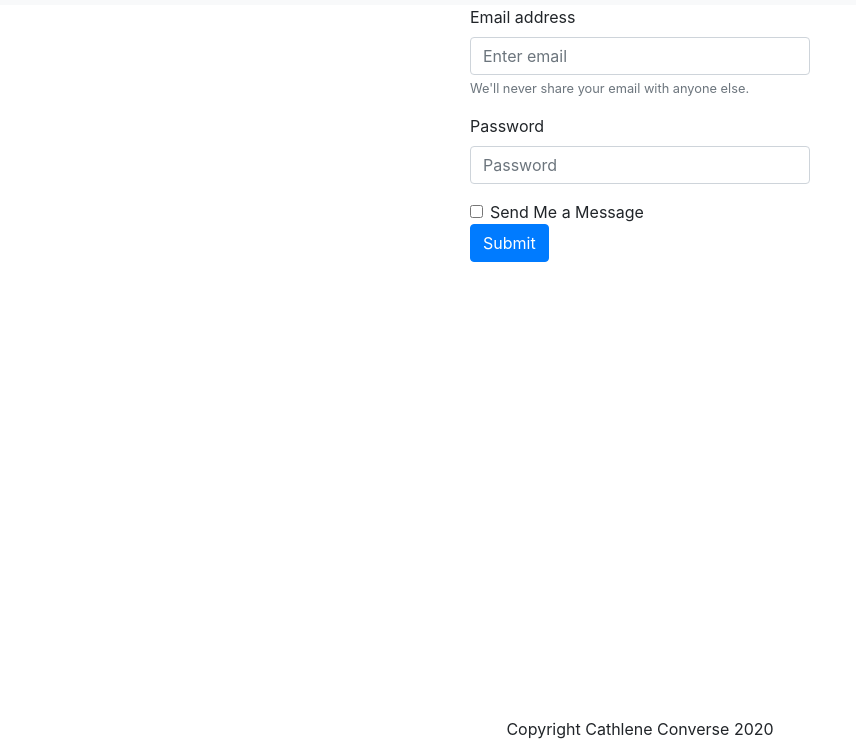
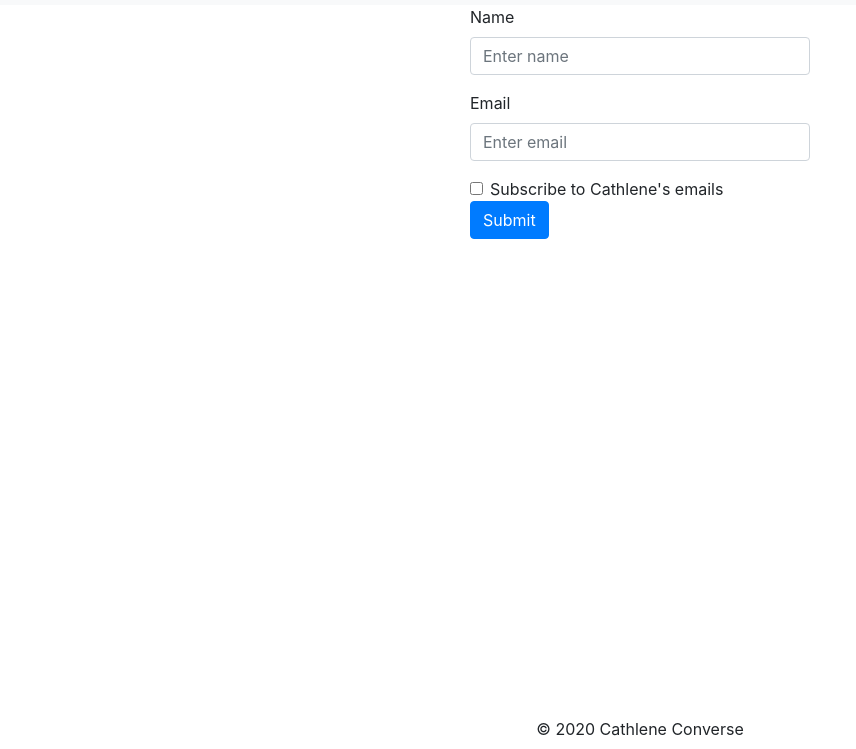
Before and after one commit to cgconverse/My-Portfolio, a plain HTML site: page contact.html in a window 1280 px wide. Shown: the part 51-800 px from the top of the page, without its empty margins (0-856 px from the left). Drawn offline with nearby package versions, Linux system fonts and the light colour scheme.

Commit message:
added copyright icon to footer

```diff
--- a/contact.html
+++ b/contact.html
@@ -27,25 +27,24 @@
        <section>
         <form class="col-md-4 m-auto">
             <div class="form-group">
-              <label for="exampleInputEmail1">Email address</label>
-              <input type="email" class="form-control" id="exampleInputEmail1" aria-describedby="emailHelp" placeholder="Enter email">
-              <small id="emailHelp" class="form-text text-muted">We'll never share your email with anyone else.</small>
+              <label for="exampleInputName1">Name</label>
+              <input type="Name" class="form-control" id="exampleInputName1" aria-describedby="NameHelp" placeholder="Enter name">
             </div>
             <div class="form-group">
-              <label for="exampleInputPassword1">Password</label>
-              <input type="password" class="form-control" id="exampleInputPassword1" placeholder="Password">
+              <label for="exampleInputEmail1">Email</label>
+              <input type="email" class="form-control" id="exampleInputEmail1" placeholder="Enter email">
             </div>
             <div class="form-check">
               <input type="checkbox" class="form-check-input" id="exampleCheck1">
-              <label class="form-check-label" for="exampleCheck1">Send Me a Message</label>
+              <label class="form-check-label" for="exampleCheck1">Subscribe to Cathlene's emails</label>
             </div>
             <button type="submit" class="btn btn-primary">Submit</button>
           </form>
         </section>
     </main>
     <footer class="fixed-bottom d-flex justify-content-center p-2">
-        Copyright Cathlene Converse 2020
-    </footer>
+        © 2020 Cathlene Converse
+   </footer>
 
 
 
```
Also changed, not shown: index.html (+1 -2 lines), portfolio.html (+2 -2 lines).
